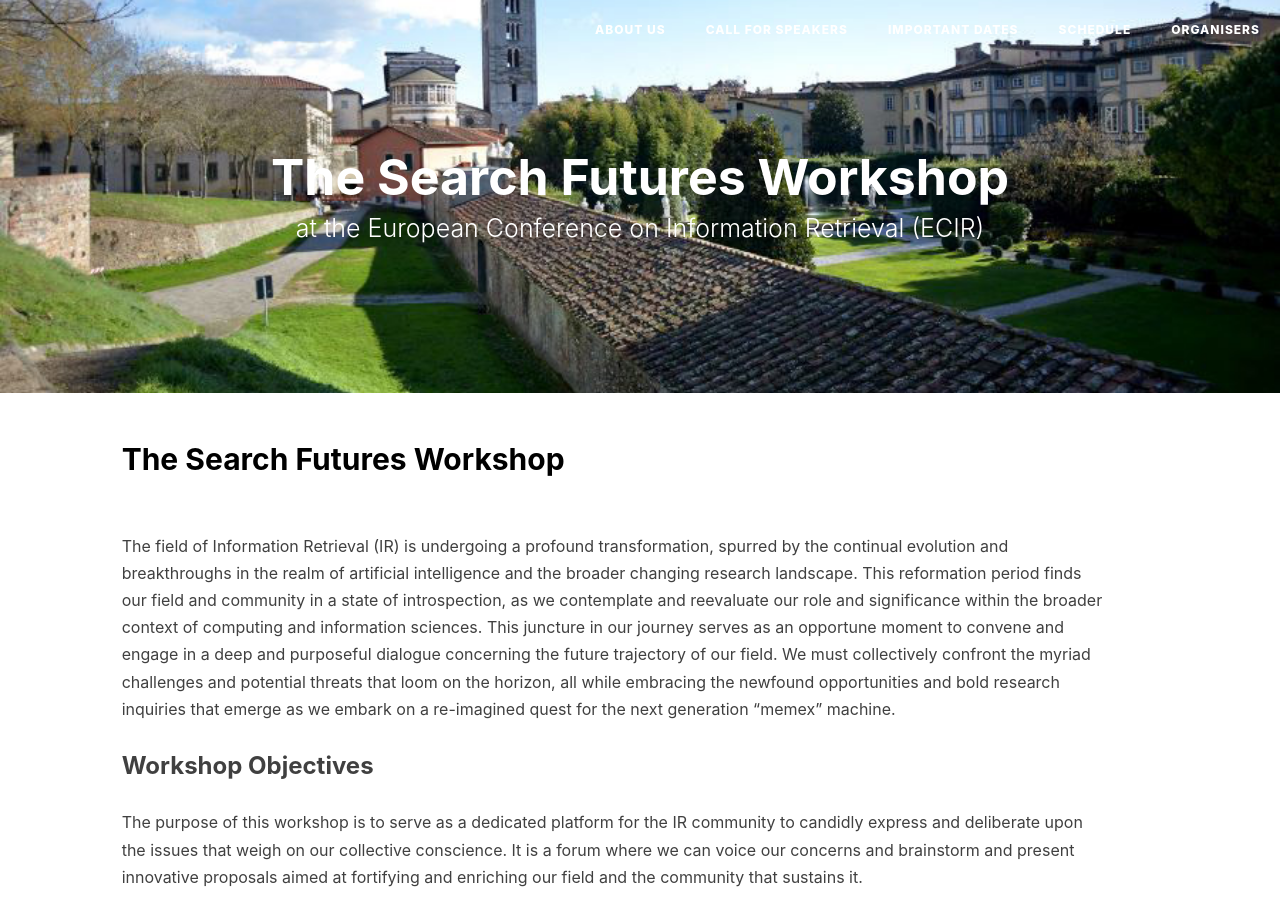
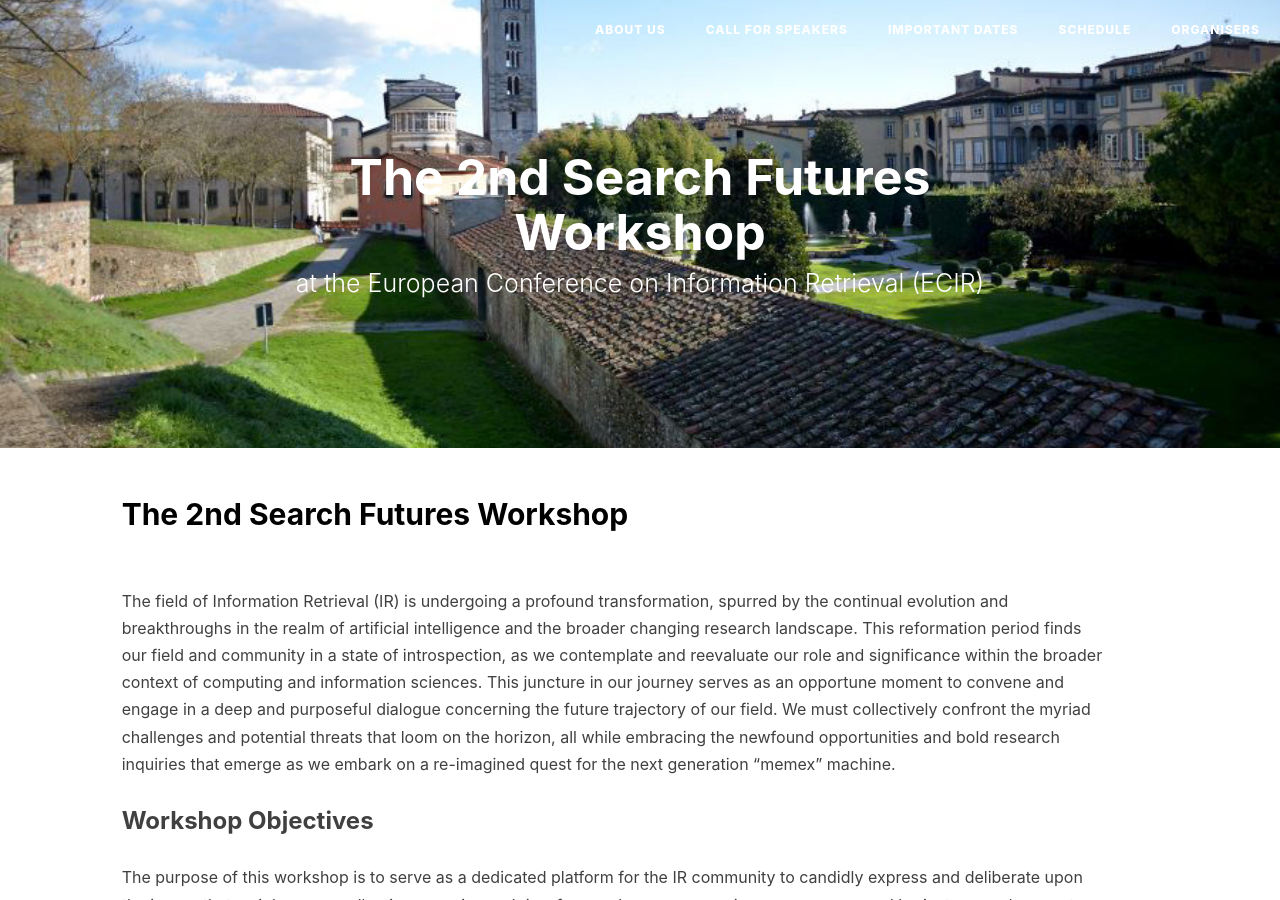
Before and after one commit to SearchFutures/SearchFutures.github.io, a Jekyll site: the page built from index.md, in a window 1280 px wide and 900 px high. Built offline with Jekyll 4.4.1, drawn with Linux system fonts in a browser that asks for light colours; nearby versions of some CDN libraries; our own code applies the rules of GitHub Pages for plain Markdown files.

Commit message:
Update index.md

```diff
--- a/index.md
+++ b/index.md
@@ -3,7 +3,7 @@ layout: page
 description: ""
 ---
 
-## <a name='About Us' style="color: black !important; text-decoration: none; text-align: center;"> The Search Futures Workshop </a>
+## <a name='About Us' style="color: black !important; text-decoration: none; text-align: center;"> The 2nd Search Futures Workshop </a>
 <br/>
 The field of Information Retrieval (IR) is undergoing a profound transformation, spurred by the continual evolution and breakthroughs in the realm of artificial intelligence and the broader changing research landscape. This reformation period finds our field and community in a state of introspection, as we contemplate and reevaluate our role and significance within the broader context of computing and information sciences. This juncture in our journey serves as an opportune moment to convene and engage in a deep and purposeful dialogue concerning the future trajectory of our field. We must collectively confront the myriad challenges and potential threats that loom on the horizon, all while embracing the newfound opportunities and bold research inquiries that emerge as we embark on a re-imagined quest for the next generation “memex” machine.
 
```
